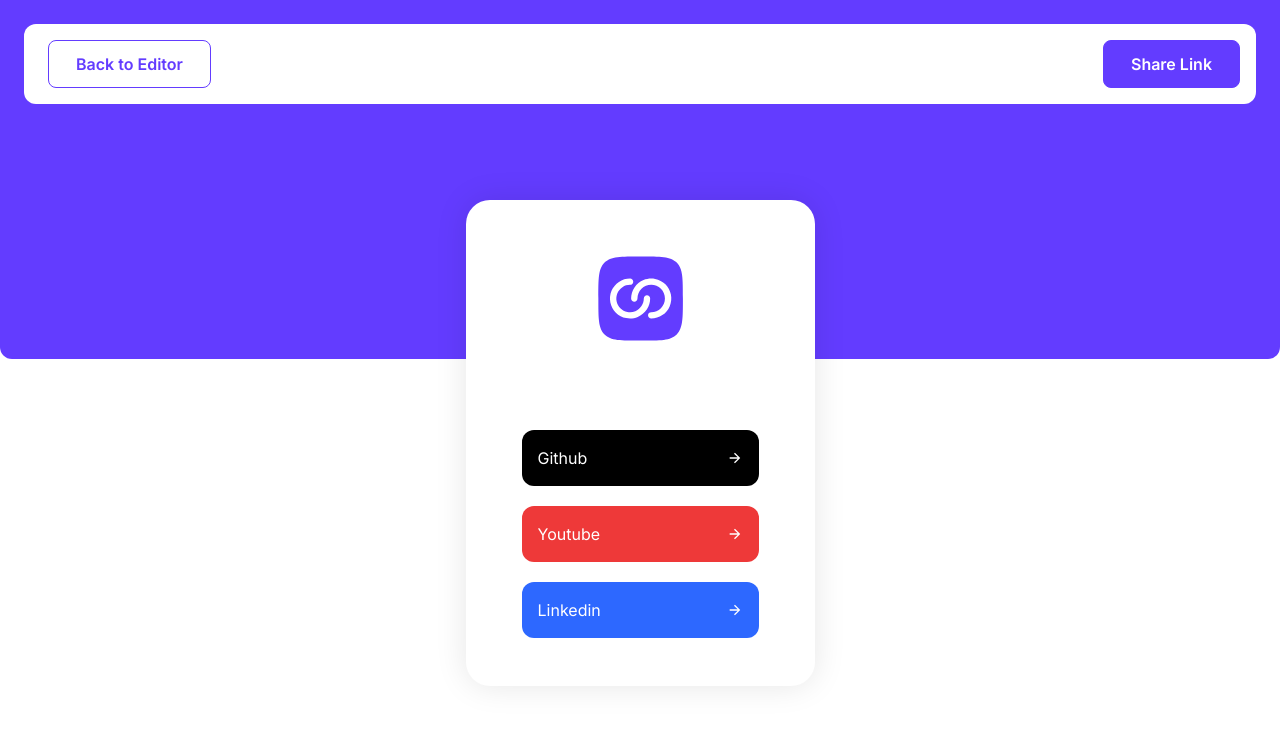
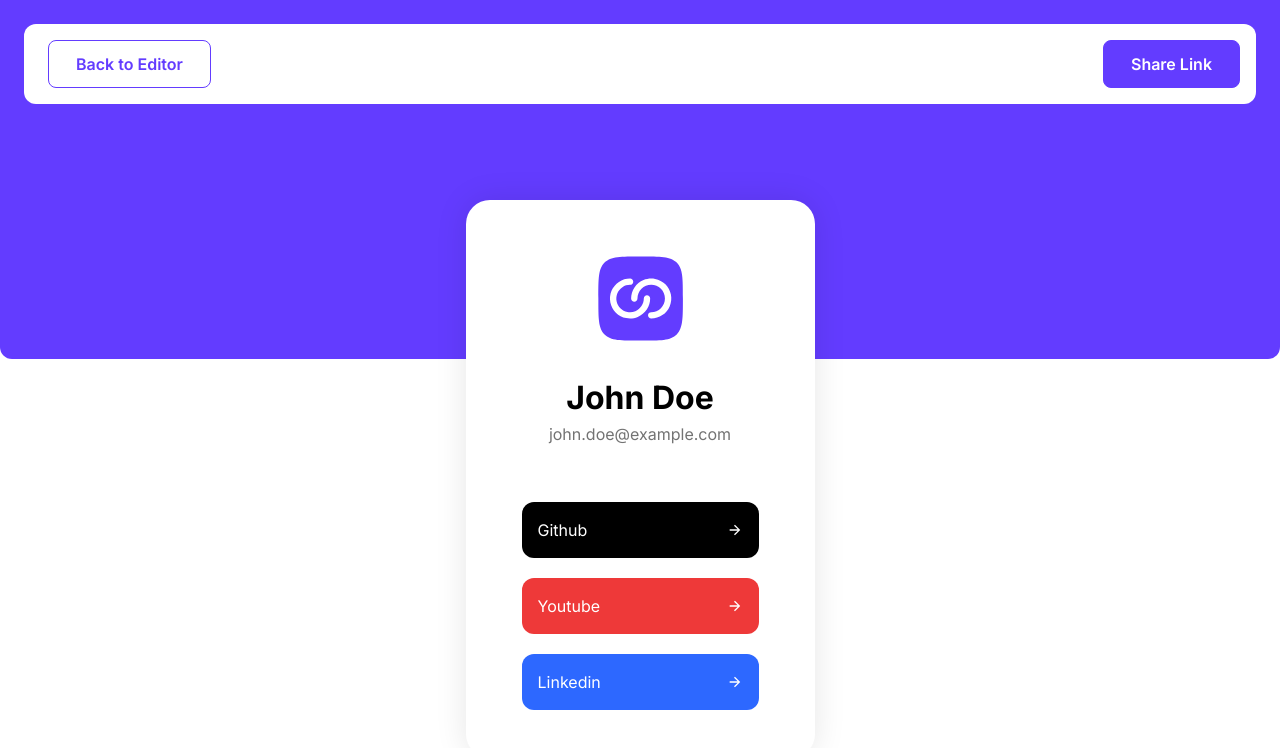
Before and after one commit to Marvellous-Udoye/Devlinks-Full-stack-app, a Next.js app: page /Preview in a window 1280 px wide. Shown: the top 748 px of the page. Built offline with nearby package versions, Linux system fonts and the light colour scheme.

Commit message:
fixed: 'fixed errors'

```diff
--- a/src/app/Home/page.tsx
+++ b/src/app/Home/page.tsx
@@ -20,7 +20,6 @@
   };
 
   const handleProfileSubmit = (formData: any) => {
-    // handle the form submission logic here
     console.log("Profile form submitted with data:", formData);
   };
 
--- a/src/app/Preview/page.tsx
+++ b/src/app/Preview/page.tsx
@@ -3,13 +3,22 @@
 import React from "react";
 
 export default function PreviewPage() {
-const MemorizedPreview = React.memo(Preview)
-const MemorizedProfilePreview = React.memo(ProfilePreview)
+  const MemorizedPreview = React.memo(Preview);
+  const MemorizedProfilePreview = React.memo(ProfilePreview);
+
+  // Define the data that you want to pass to the ProfilePreview component
+  const profilePreviewData = {
+    firstName: "John",
+    lastName: "Doe",
+    email: "john.doe@example.com",
+    profilePicture: "/path/to/profile-picture.jpg",
+    selectedImage: null, // or set this to a valid image path if available
+  };
 
   return (
     <nav>
       <MemorizedPreview />
-      <MemorizedProfilePreview />
+      <MemorizedProfilePreview profilePreviewData={profilePreviewData} />
     </nav>
-  )
+  );
 }
```
